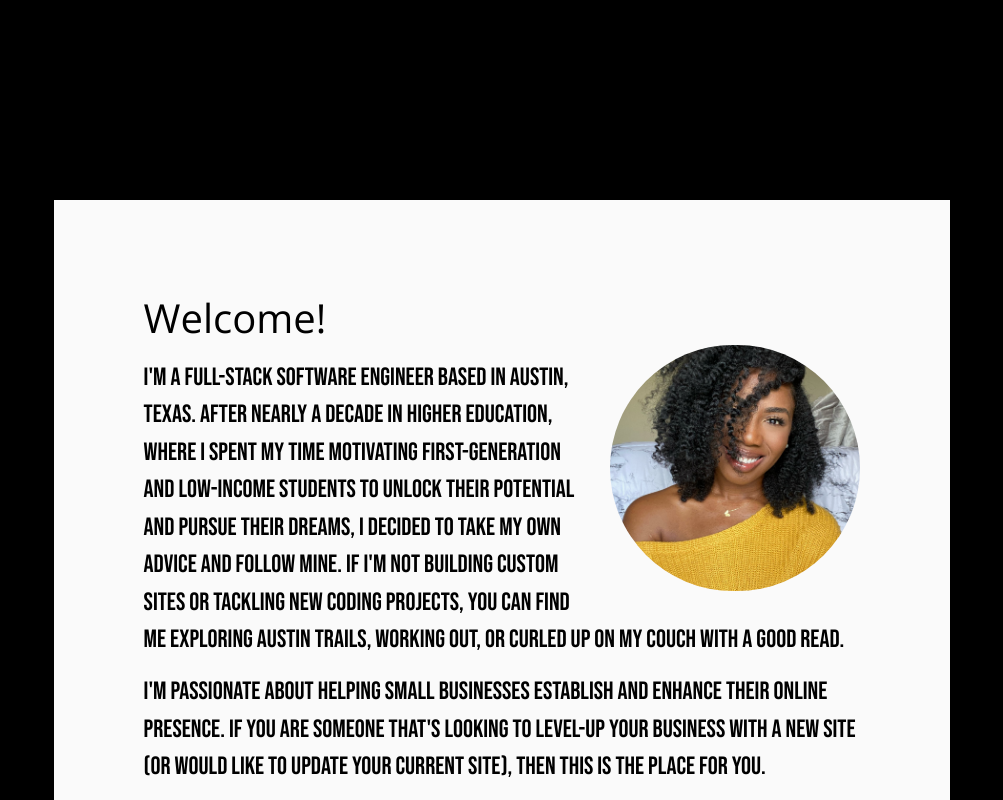
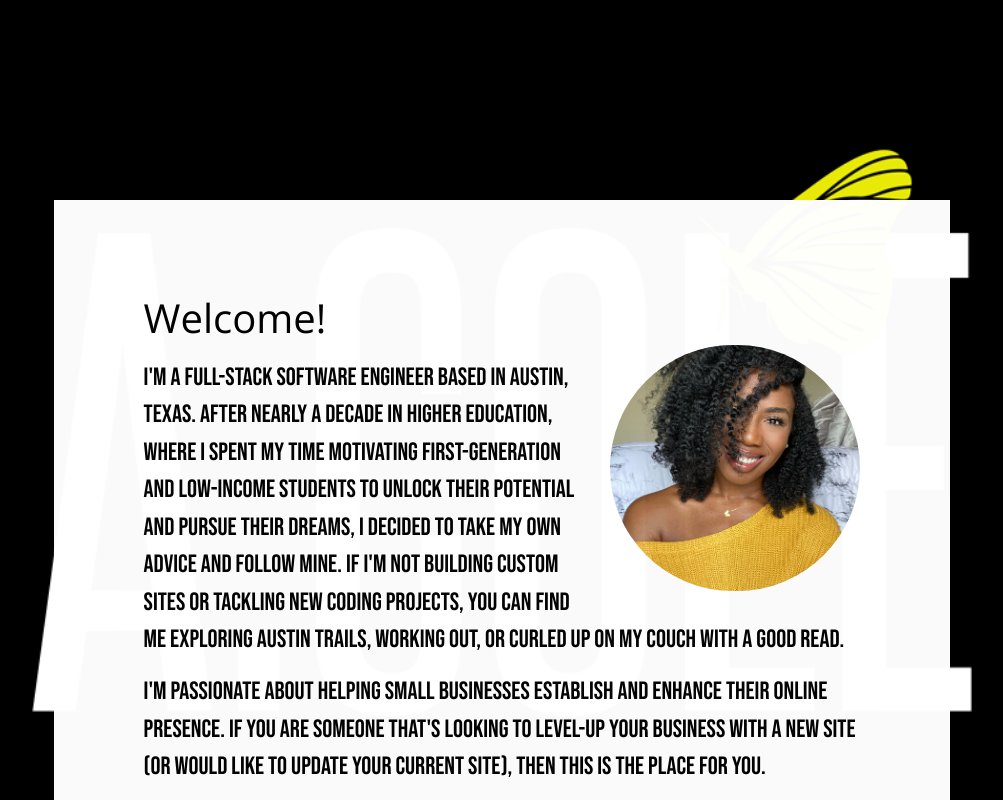
Before and after one commit to a-cole55/portfolio, a plain HTML site: page index.html in a window 1280 px wide. Shown: the top 800 px of the page, without its empty margins (138-1141 px from the left). Drawn offline with nearby package versions, Linux system fonts and the light colour scheme.

Commit message:
background image path updated

```diff
--- a/style.css
+++ b/style.css
@@ -8,7 +8,7 @@ html{
     font-family: 'Bebas Neue', cursive;
 }
 body{
-    background:no-repeat center url(bg2.png) fixed;
+    background:no-repeat center url(background/bg2.png) fixed;
     background-size: cover;
     -webkit-background-size: cover;
           -moz-background-size: cover;
```
